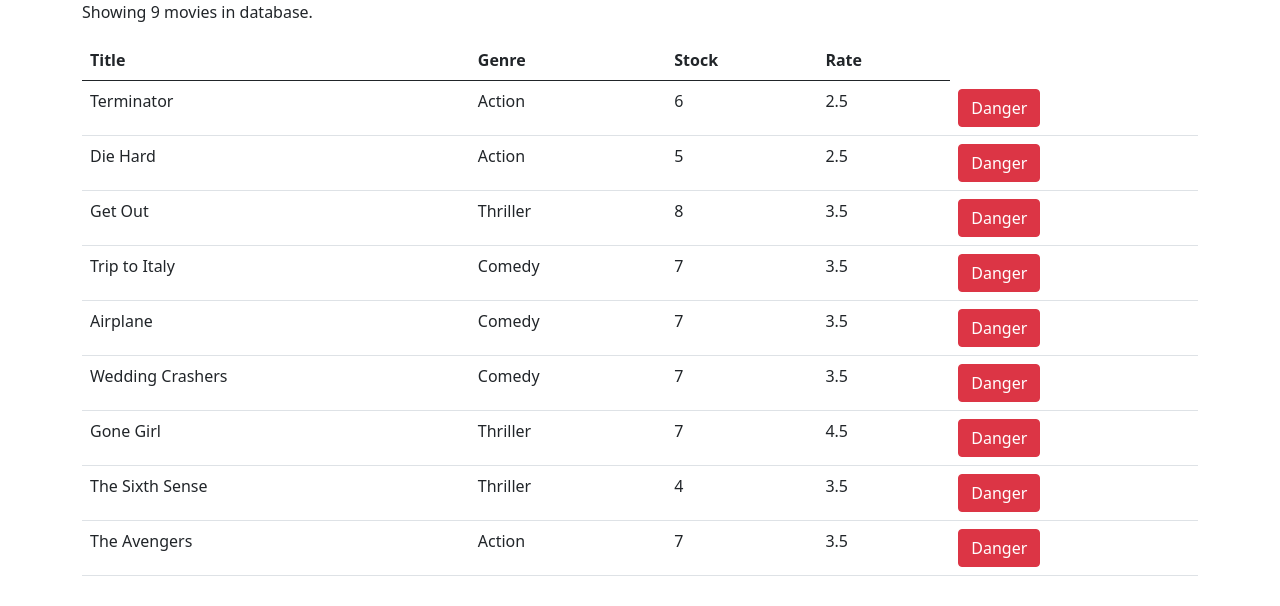
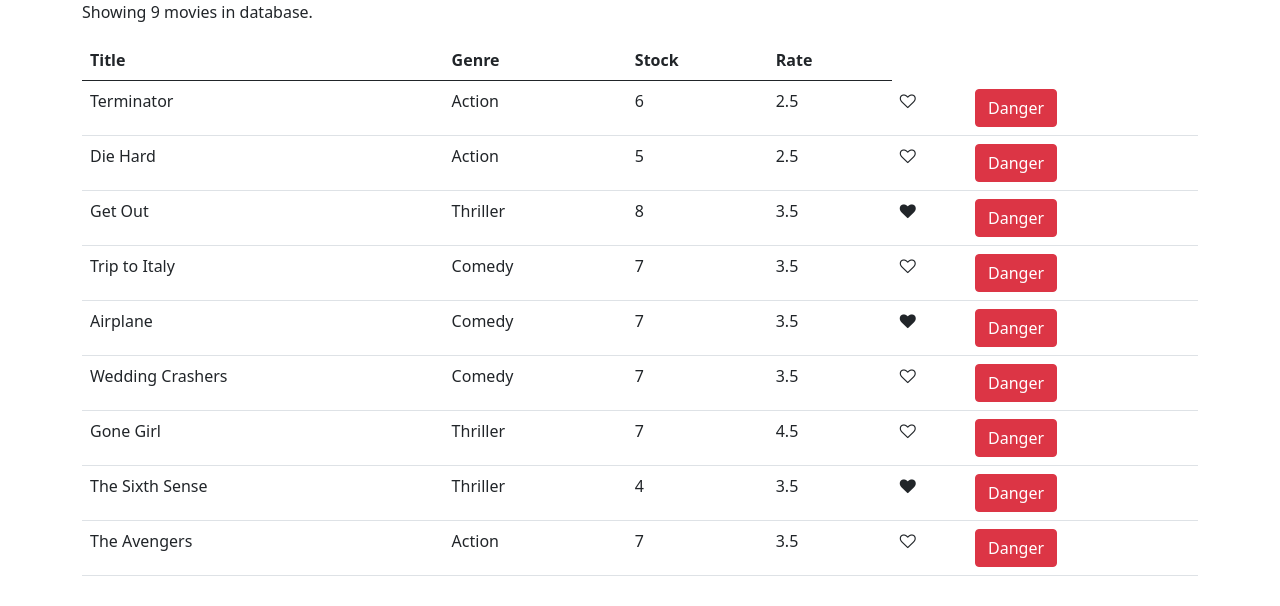
Before and after one commit to Badal-Jha/cinema, a React (Create React App) app: page / in a window 1280 px wide. Shown: the top 606 px of the page. Built offline with nearby package versions, Linux system fonts and the light colour scheme.

Commit message:
Like component added

```diff
--- a/src/App.js
+++ b/src/App.js
@@ -10,3 +10,5 @@
 }
 
 export default App;
+//<i class="far fa-heart"></i>
+//<i class="fas fa-heart"></i>
--- /dev/null
+++ b/src/components/comman/Like.jsx
@@ -0,0 +1,17 @@
+import React from "react";
+
+const Like = (props) => {
+  let classes = "fa fa-heart";
+  if (props.liked !== true) {
+    classes += "-o";
+  }
+  return (
+    <i
+      onClick={props.onClick}
+      className={classes}
+      style={{ cursor: "pointer" }}
+      aria-hidden="true"
+    ></i>
+  );
+};
+export default Like;
--- a/src/components/movies.jsx
+++ b/src/components/movies.jsx
@@ -1,5 +1,6 @@
 import React, { Component } from "react";
 import { getMovies } from "../services/fakeMovieService";
+import Like from "./comman/Like";
 class Movies extends Component {
   state = {
     movies: getMovies(),
@@ -9,6 +10,17 @@
     const movies = this.state.movies.filter((m) => m._id !== movie._id);
     this.setState({ movies: movies });
   };
+  handleLike = (movie) => {
+    // console.log(movie);
+    const movies = this.state.movies.map((m) => {
+      if (m === movie) {
+        m.liked = !m.liked;
+      }
+      return m;
+    });
+    this.setState({ movies: movies });
+  };
+
   render() {
     const count = this.state.movies.length;
     if (count === 0) return <p>There is No movie in database. </p>;
@@ -32,6 +44,12 @@
                 <td>{movie.numberInStock}</td>
                 <td>{movie.dailyRentalRate}</td>
                 <td>
+                  <Like
+                    liked={movie.liked}
+                    onClick={() => this.handleLike(movie)}
+                  />
+                </td>
+                <td>
                   <button
                     onClick={() => this.handleDelete(movie)}
                     type="button"
--- a/src/services/fakeMovieService.js
+++ b/src/services/fakeMovieService.js
@@ -8,7 +8,6 @@
     numberInStock: 6,
     dailyRentalRate: 2.5,
     publishDate: "2018-01-03T19:04:28.809Z",
-    liked: false,
   },
   {
     _id: "5b21ca3eeb7f6fbccd471816",
@@ -16,7 +15,6 @@
     genre: { _id: "5b21ca3eeb7f6fbccd471818", name: "Action" },
     numberInStock: 5,
     dailyRentalRate: 2.5,
-    liked: true,
   },
   {
     _id: "5b21ca3eeb7f6fbccd471817",
```
